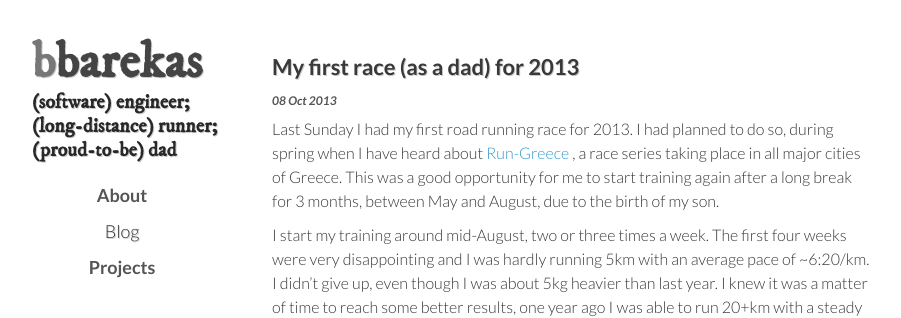
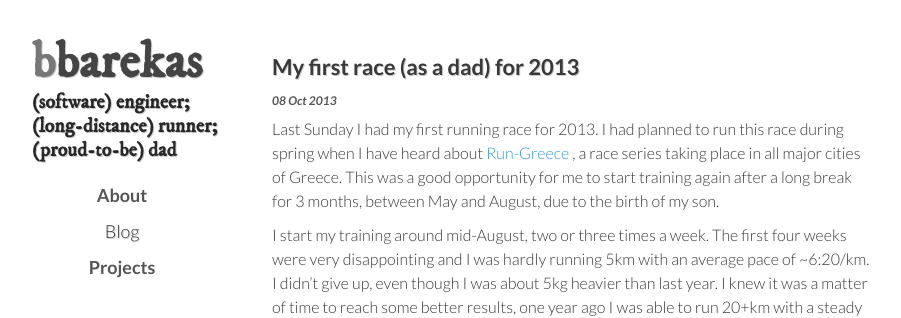
Before and after one commit to bbarekas/bbarekas.github.com, a Jekyll site: the page built from _posts/2013-10-08-my-first-race-for-2013.markdown, in a window 1280 px wide. Shown: the top 318 px of the page, without its empty margins (188-1089 px from the left). Built offline with Jekyll 4.4.1, drawn with Linux system fonts in a browser that asks for light colours; nearby versions of some CDN libraries; Markdown is read by kramdown in place of the engine named in the settings; comment, search, counter and statistics services are not loaded.

Commit message:
Add post "My first race (as a dad) for 2013".

```diff
--- a/_posts/2013-10-08-my-first-race-for-2013.markdown
+++ b/_posts/2013-10-08-my-first-race-for-2013.markdown
@@ -5,8 +5,8 @@ date:   2013-10-08 01:30:11
 categories: running, sport, patras
 ---
 
-Last Sunday I had my first road running race for 2013. I had planned to do
-so, during spring when I have heard about
+Last Sunday I had my first running race for 2013. I had planned to run
+this race during spring when I have heard about
 <a href='http://www.run-greece.gr/'> Run-Greece </a>, a race series taking
 place in all major cities of Greece.
 This was a good opportunity for me to start training again after a long break
```
